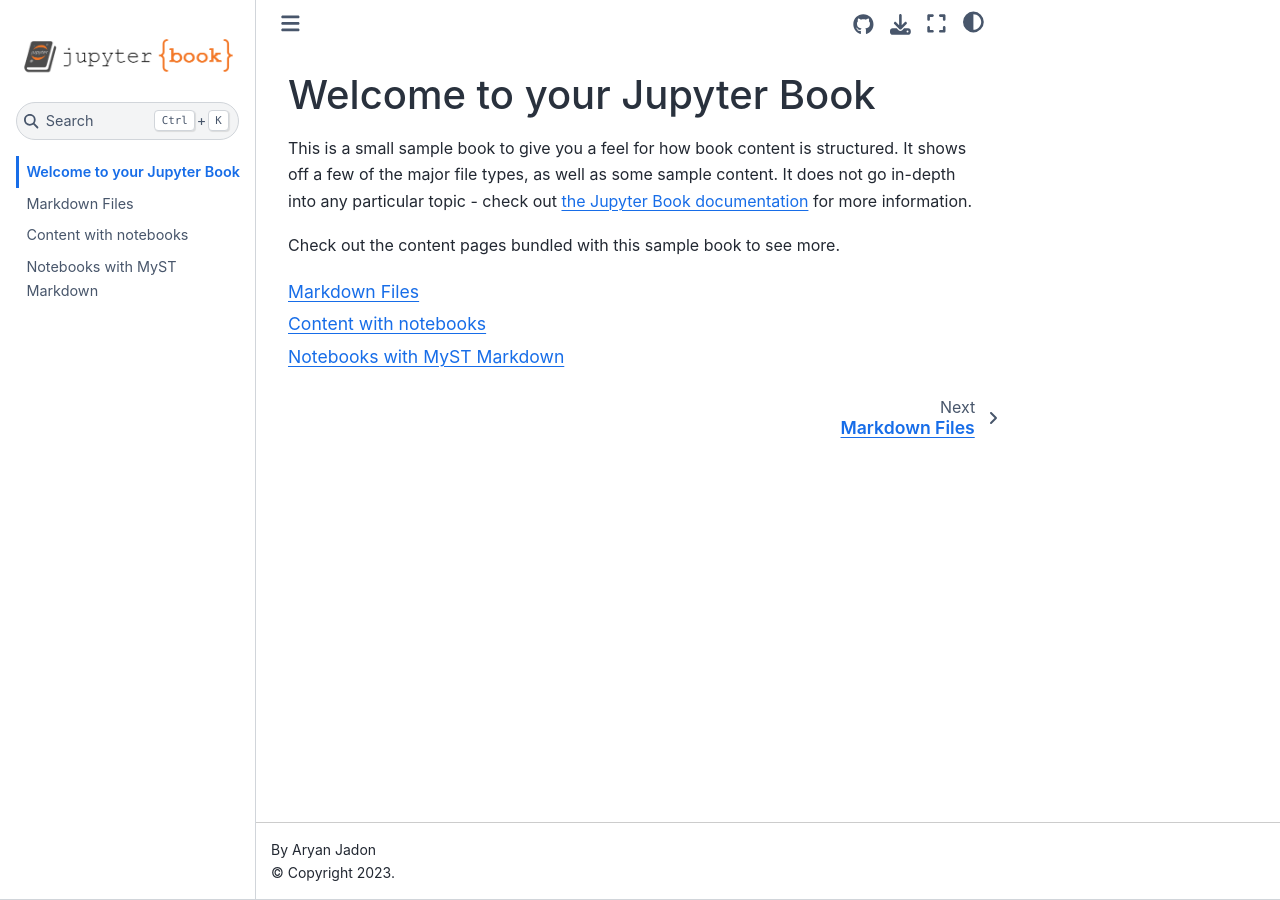
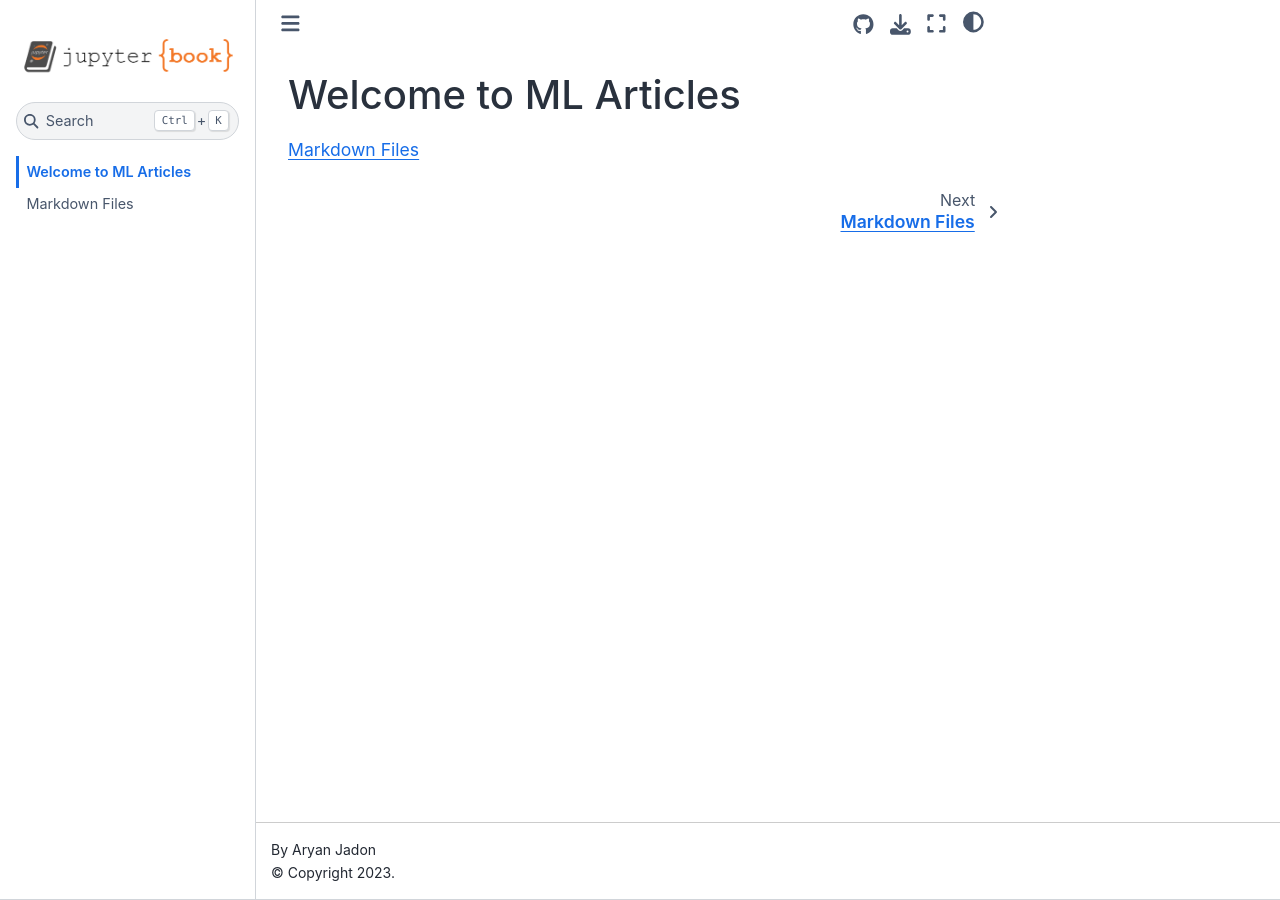
Before and after one commit to aryan-jadon/Machine-Learning-Articles, a Jupyter Book: the page built from intro.md, in a window 1280 px wide. Built offline with Jupyter Book 1.0.4 settings and Sphinx 7.4.7 and the Sphinx Book theme 1.1.4, drawn with Linux system fonts in a browser that asks for light colours.

Commit message:
Refactored Files

````diff
--- a/_toc.yml
+++ b/_toc.yml
@@ -5,5 +5,3 @@
 root: intro
 chapters:
 - file: markdown
-- file: notebooks
-- file: markdown-notebooks
--- a/intro.md
+++ b/intro.md
@@ -1,11 +1,4 @@
-# Welcome to your Jupyter Book
-
-This is a small sample book to give you a feel for how book content is
-structured.
-It shows off a few of the major file types, as well as some sample content.
-It does not go in-depth into any particular topic - check out [the Jupyter Book documentation](https://jupyterbook.org) for more information.
-
-Check out the content pages bundled with this sample book to see more.
+# Welcome to ML Articles
 
 ```{tableofcontents}
 ```
````
Also changed, not shown: README.md (+6 -0 lines), notebooks.ipynb (deleted).
